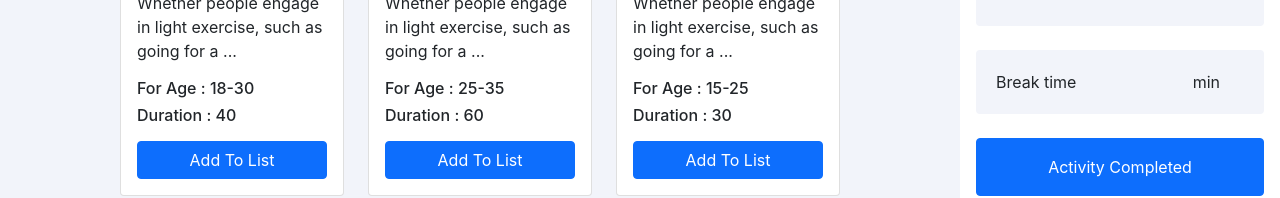
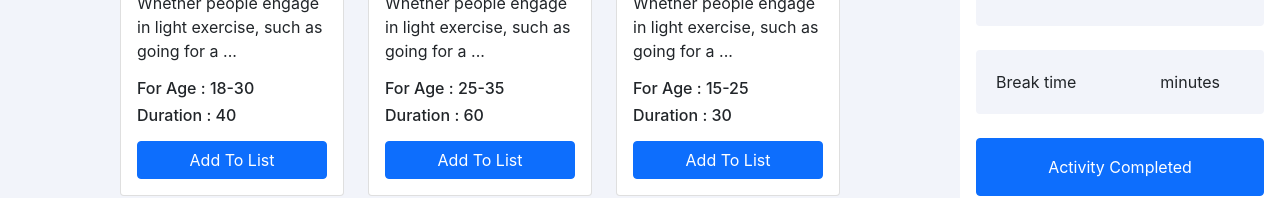
Before and after one commit to mayrajuddin/fitness-zone, a React (Create React App) app: page / in a window 1280 px wide. Shown: the part 406-604 px from the top of the page. Built offline with nearby package versions, Linux system fonts and the light colour scheme.

Commit message:
toast prolem fixed

```diff
--- a/src/App.js
+++ b/src/App.js
@@ -8,7 +8,7 @@ function App() {
     <div className=''>
       <div>
         <Toaster position="top-center"
-          reverseOrder={false}> </Toaster>
+          reverseOrder={false}></Toaster>
       </div>
       <Layout></Layout>
     </div>
--- a/src/components/answer/Answer.js
+++ b/src/components/answer/Answer.js
@@ -1,5 +1,5 @@
 import React from 'react';
-
+// question and answer
 
 const Answer = () => {
     return (
--- a/src/components/layout/Layout.js
+++ b/src/components/layout/Layout.js
@@ -3,16 +3,15 @@ import './Layout.css';
 import Workouts from '../workout/Workouts';
 import Answer from '../answer/Answer';
 import { useEffect, useState } from 'react';
-import toast from 'react-hot-toast';
 import { FontAwesomeIcon } from '@fortawesome/react-fontawesome';
 import { faLocationDot, faUserTie } from '@fortawesome/free-solid-svg-icons';
+import toast from 'react-hot-toast';
 
 const Layout = () => {
     const [times, setTime] = useState([])
     const [breakTime, setBreakTime] = useState(0)
     const addTime = (value) => {
         const newtime = [...times, value]
-        // console.log(newtime);
         setTime(newtime)
     }
     let totalTime = 0;
@@ -71,9 +70,9 @@ const Layout = () => {
                     </div>
                     <div className='mb-4 cc rounded pd text-center d-md-flex justify-content-between'>
                         <span className='d-block d-md-inline fs'>Break time</span>
-                        <span className='px-4'>{breakTime} min</span>
+                        <span className='px-md-4 text-center'>{breakTime}  minutes</span>
                     </div>
-                    <button className='w-100 py-3 btn  btn-primary rounded fs-t' onClick={() => toast('Today Exercise Complete')}>Activity Completed</button>
+                    <button className='w-100 py-3 btn  btn-primary rounded fs-t' onClick={() => toast.success("Today Exercise Complete")}>Activity Completed</button>
                 </div>
             </div>
         </div>
```
Also changed, not shown: src/components/aside/Aside.js (deleted, +0 -11 lines).
